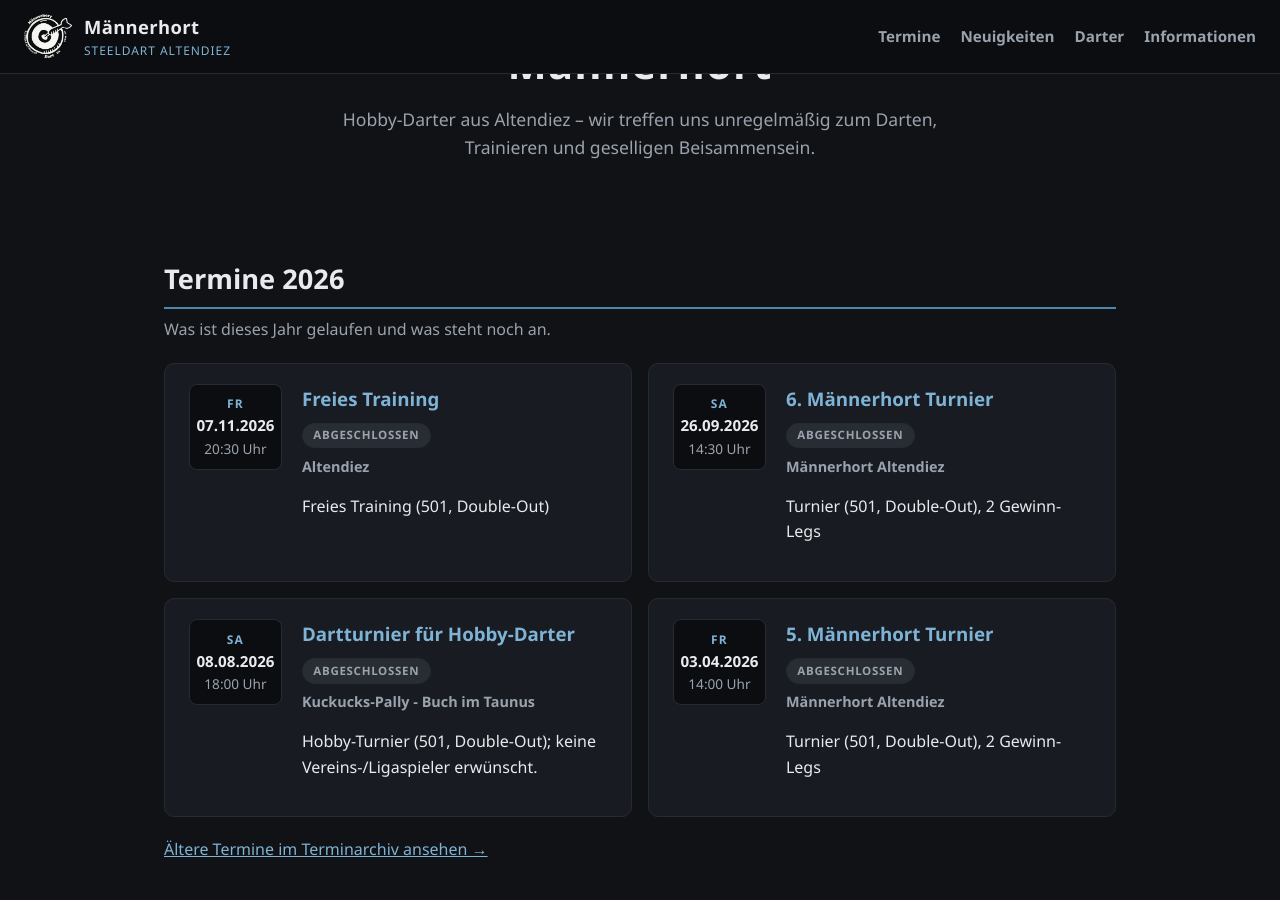
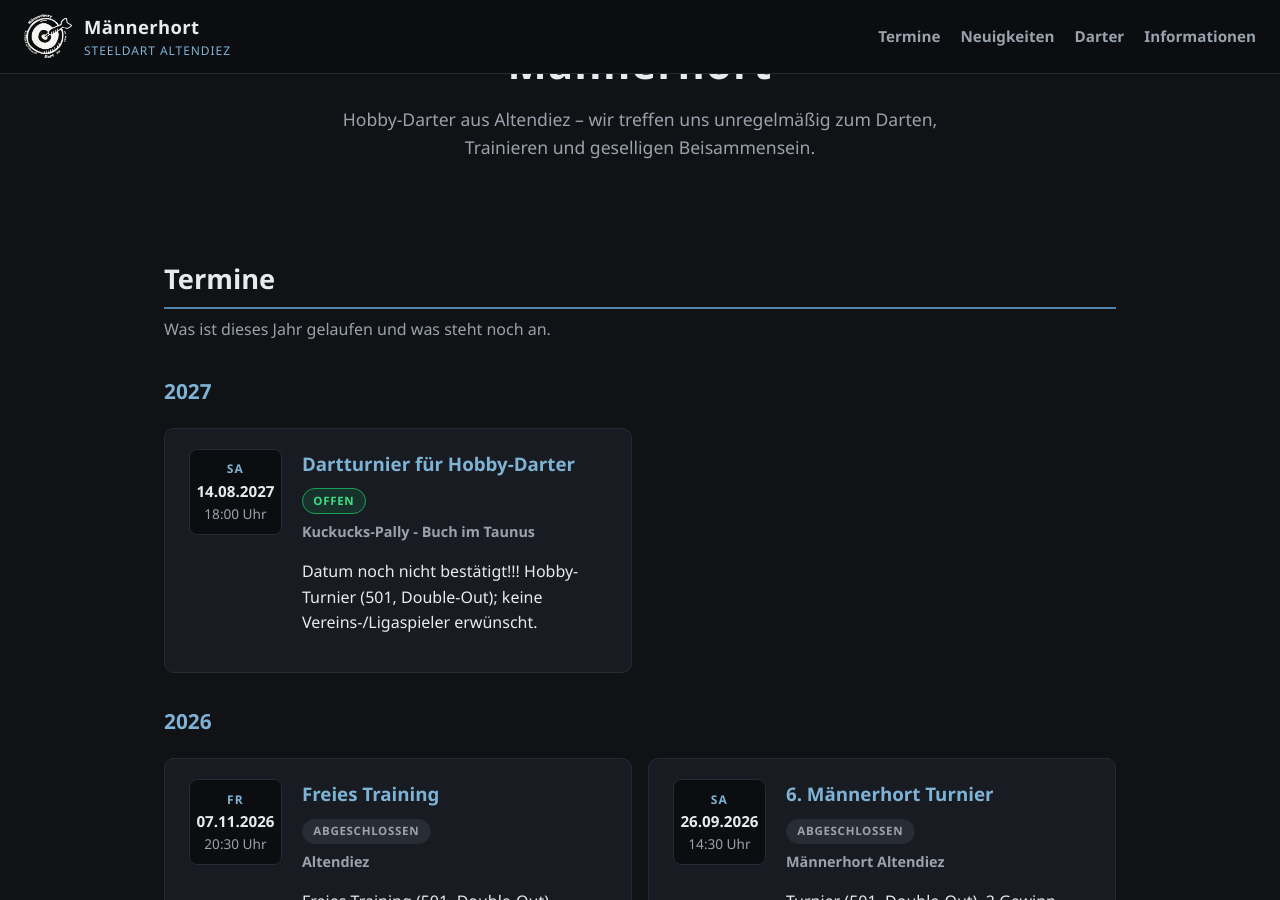
Before and after one commit to netbuk/maennerhort, a Jekyll site: the page built from index.md, in a window 1280 px wide and 900 px high, scrolled down 279 px. Built offline with Jekyll 4.4.1, drawn with Linux system fonts in a browser that asks for light colours.

Commit message:
Startseite zeigt alle Termine ab aktuellem Jahr (inkl. zukünftiger Jahre)
Co-authored-by: netbuk <netbuk@users.noreply.github.com>

```diff
--- a/index.md
+++ b/index.md
@@ -12,36 +12,38 @@ title: Start
 <section id="termine" class="section">
   {% assign aktuelles_jahr = 'now' | date: '%Y' %}
   {% assign heute = 'now' | date: '%Y-%m-%d' %}
-  {% assign jahre = site.data.termine | sort: 'datum' | reverse | group_by_exp: 't', 't.datum | date: "%Y"' %}
-  {% assign termine_aktuell = '' | split: '' %}
+  {% assign jahre = site.data.termine | sort: 'datum' | reverse | group_by_exp: 't', 't.datum | date: "%Y"' | sort: 'name' | reverse %}
+  <h2>Termine</h2>
+  <p class="section-intro">Was ist dieses Jahr gelaufen und was steht noch an.</p>
+  {% assign shown = false %}
   {% for jahr in jahre %}
-    {% if jahr.name == aktuelles_jahr %}{% assign termine_aktuell = jahr.items %}{% endif %}
+    {% if jahr.name >= aktuelles_jahr %}
+    {% assign shown = true %}
+    <h3 class="archiv-jahr">{{ jahr.name }}</h3>
+    <div class="termine-grid">
+      {% for termin in jahr.items %}
+      <article class="card termin-card">
+        <div class="termin-datum">
+          <span class="termin-wochentag">{{ termin.wochentag }}</span>
+          <span class="termin-datum-text">{{ termin.datum | date: "%d.%m.%Y" }}</span>
+          <span class="termin-uhrzeit">{{ termin.uhrzeit }} Uhr</span>
+        </div>
+        <div class="termin-body">
+          <h3>{{ termin.titel }}</h3>
+          <p class="termin-status">
+            {% if termin.datum >= heute %}<span class="status status-offen">offen</span>{% else %}<span class="status status-abgeschlossen">abgeschlossen</span>{% endif %}
+          </p>
+          <p class="termin-ort">{{ termin.ort }}</p>
+          <p>{{ termin.beschreibung }}</p>
+        </div>
+      </article>
+      {% endfor %}
+    </div>
+    {% endif %}
   {% endfor %}
-  <h2>Termine {{ aktuelles_jahr }}</h2>
-  <p class="section-intro">Was ist dieses Jahr gelaufen und was steht noch an.</p>
-  {% if termine_aktuell.size > 0 %}
-  <div class="termine-grid">
-    {% for termin in termine_aktuell %}
-    <article class="card termin-card">
-      <div class="termin-datum">
-        <span class="termin-wochentag">{{ termin.wochentag }}</span>
-        <span class="termin-datum-text">{{ termin.datum | date: "%d.%m.%Y" }}</span>
-        <span class="termin-uhrzeit">{{ termin.uhrzeit }} Uhr</span>
-      </div>
-      <div class="termin-body">
-        <h3>{{ termin.titel }}</h3>
-        <p class="termin-status">
-          {% if termin.datum >= heute %}<span class="status status-offen">offen</span>{% else %}<span class="status status-abgeschlossen">abgeschlossen</span>{% endif %}
-        </p>
-        <p class="termin-ort">{{ termin.ort }}</p>
-        <p>{{ termin.beschreibung }}</p>
-      </div>
-    </article>
-    {% endfor %}
-  </div>
-  {% else %}
-  <p class="section-intro">Aktuell sind keine Termine für {{ aktuelles_jahr }} eingetragen.</p>
-  {% endif %}
+  {% unless shown %}
+  <p class="section-intro">Aktuell sind keine Termine ab {{ aktuelles_jahr }} eingetragen.</p>
+  {% endunless %}
   <p style="margin-top: 1.25rem;"><a href="{{ '/termine-archiv/' | relative_url }}">Ältere Termine im Terminarchiv ansehen →</a></p>
 </section>
 
```
Also changed, not shown: README.md.
